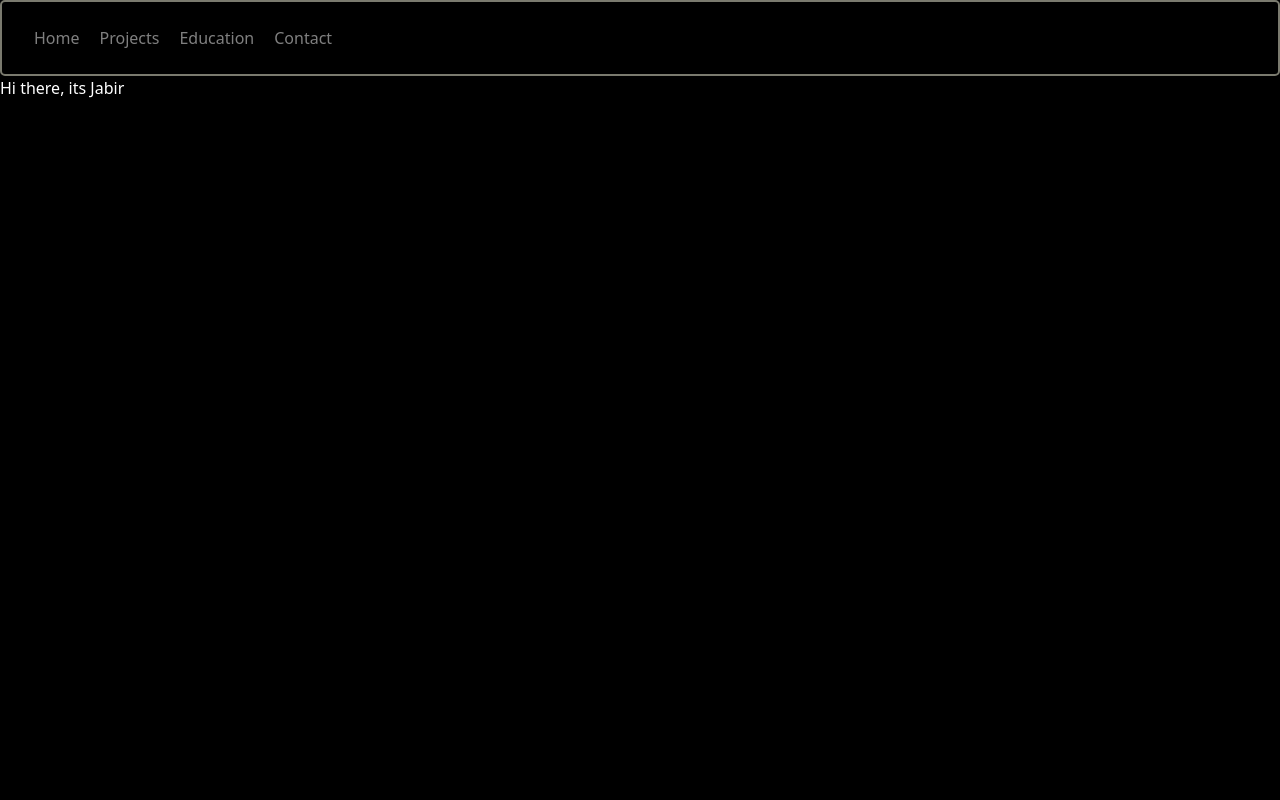
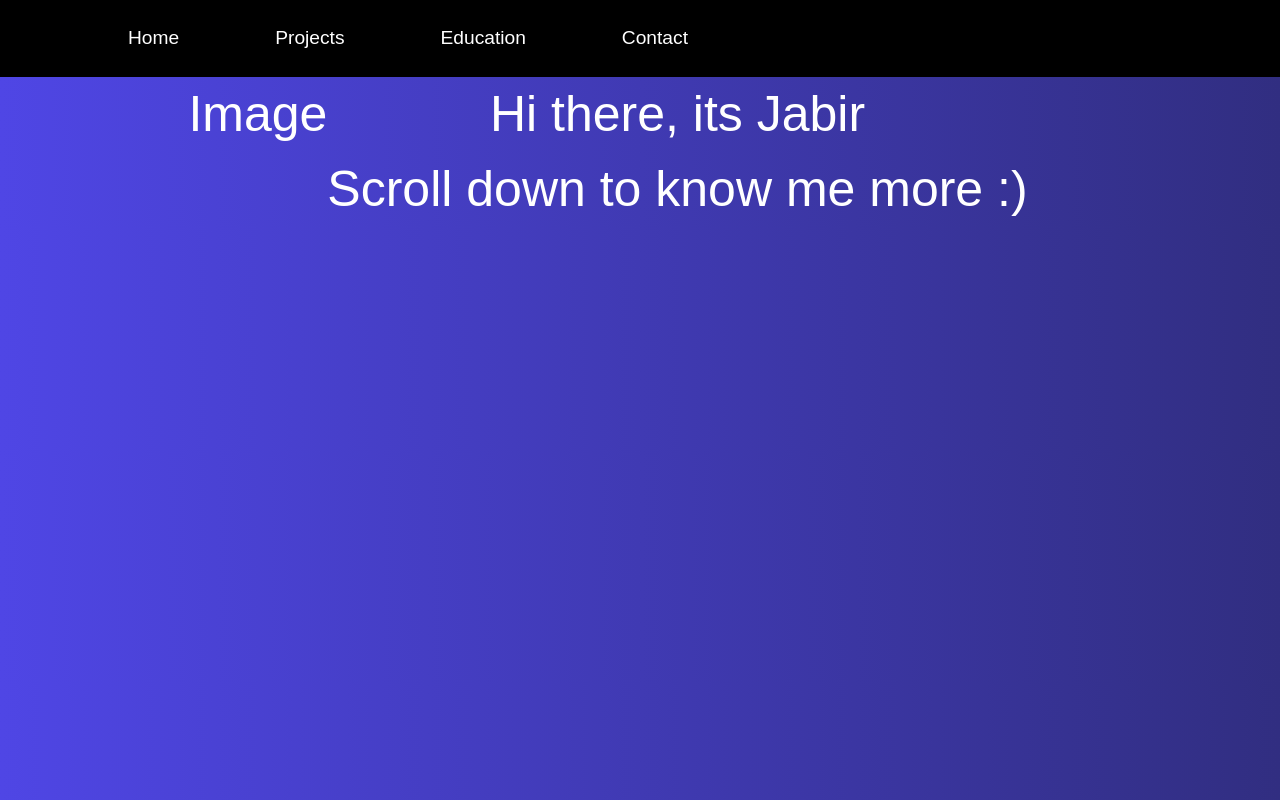
Before and after one commit to FutureWiz2002/portfolio, a website: page index.html in a window 1280 px wide. Drawn offline with nearby package versions, Linux system fonts and the light colour scheme.

Commit message:
Update 1.2

```diff
--- a/index.html
+++ b/index.html
@@ -27,18 +27,27 @@
       <script src="https://cdn.tailwindcss.com?plugins=forms,typography,aspect-ratio,line-clamp"></script>
     <title>Document</title>
 </head>
-<body>
-    <nav class="animate-pulse">
+
+
+
+<body class="bg-gradient-to-r from-indigo-600 to-indigo-900">
+  <div class="">
+  <nav class="">
         <ol>
             <li class="home">Home</li>
             <li class="projects">Projects</li>
             <li class="education">Education</li>
             <li class="contact">Contact</li>
         </ol>
-    </nav>
-    <div class = 'first'>
-        <h2>Hi there, its Jabir</h2>
-
+    </nav></div>
+    <div class = 'intro'>
+      <div>
+        <p>Image</p>
+      </div>
+      <div>
+        <p class="introduction1">Hi there, its Jabir</p>
+        <p >Scroll down to know me more :)</p>
+      </div>
     </div>
 </body>
 </html>
--- a/style.css
+++ b/style.css
@@ -1,21 +1,26 @@
+body, html {
+  margin:0;
+  padding: o;
+}
 body {
-  background-color: black;
+  /* background-color: black; */
   color: white;
-  font: roboto;
-  margin: 5px 5%;
+  font-family:Arial, Helvetica, sans-serif;
+  /* margin: 5px 5%; */
 }
 nav {
     display: flex;
     justify-content: space-between;
     align-items: center;
     padding: 1.5em 2em;
-    border-radius: 5px;
-    border-color:beige;
-    border-width: 2px;;
+    background-color: black;
+    /* border-radius: 5px;
+    border-color:beige; */
+    /* border-width: 2px;; */
   }
 
 .home {
-  padding-left: 0px;
+  padding-left: 5em;
 
   }
 
@@ -26,6 +31,16 @@ nav {
   }
 
   nav li {
-    margin-right: 20px;
+    margin-right: 5em;
+    font-size: larger;
+  }
 
-  }
+.intro {
+  display: flex;
+  font-size: 50px;
+  width: 95%;
+  flex-direction: row  ;
+  justify-content: center;
+  text-align: center;
+
+}
```
